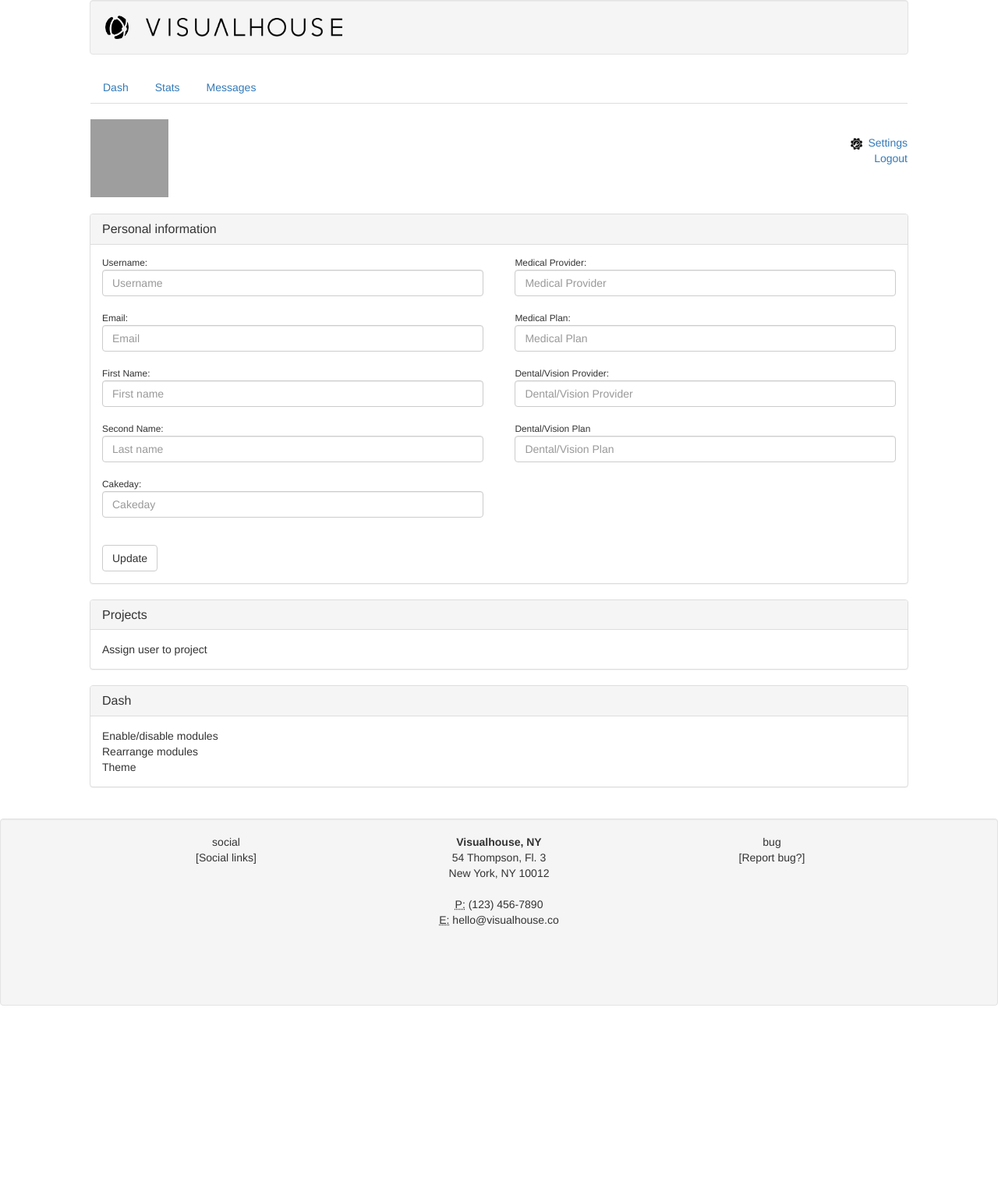
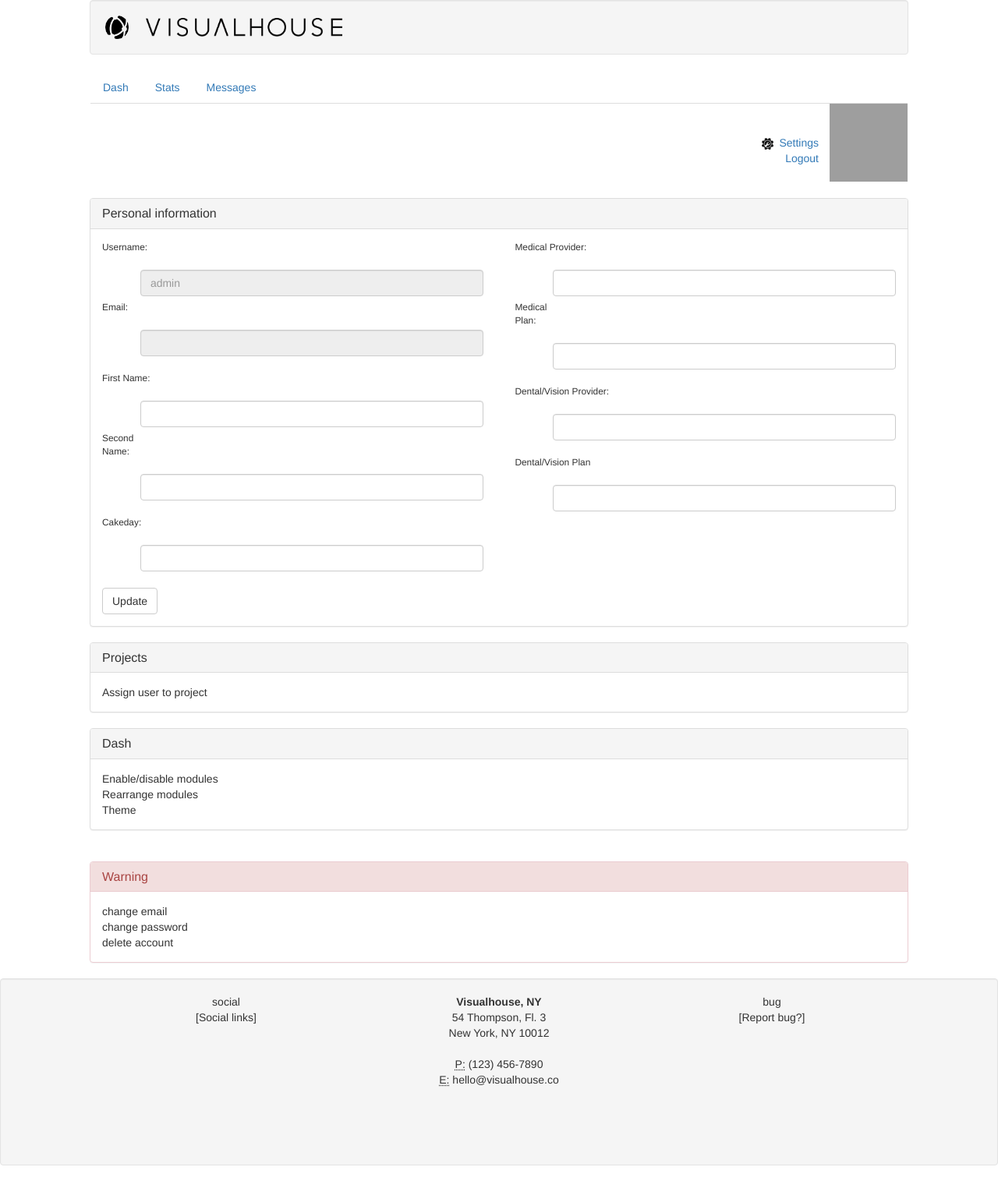
Before and after one commit to najar1412/dev-dash, a Django app: page /setting/ in a window 1280 px wide. Shown: the whole page at 78% size. Before the commit the page ends 1290 px from the top, so only its background shows below. Run offline with Django 3.2, Linux system fonts and the light colour scheme; a user stored in the database is signed in; parts of the project's set-up code (start-up, migrations or seed data) failed here and were passed over; some libraries are stand-ins or nearby versions; grey boxes are pictures that could not be loaded.

Commit message:
ux settings

```diff
--- a/vhn/login/templates/base.html
+++ b/vhn/login/templates/base.html
@@ -64,15 +64,12 @@
              if (lText == '+') { link.innerHTML = '−'; d.style.display = 'block'; }
              else { link.innerHTML = '+'; d.style.display = 'none'; } }
             </script>
-            <!-- flooble Expandable Content header end   -->
+    </head>
+    <body>
 
 
 
 
-
-
-    </head>
-    <body>
 
 
         <div class="blended_grid">
@@ -91,20 +88,19 @@
                             <li role="presentation"><a href="#">Messages</a></li>
                         </ul>
 
-                        <div class="loginleft">
-                          <br>
+                        <div align="center" style="float:right;">
+                          &emsp;<img src="{% static loggedin_user_info.12 %}"  width="100px" height="100px"/>
 
 
+                        </div>
+                        <div style='float:right; text-align:right;'>
 
-                            <img src="{% static loggedin_user_info.12 %}"  width="100px" height="100px"/>
-
-                        </div>
-                        <div class="loginright">
                             <b>{{ loggedin_user_info.1 }} {{ loggedin_user_info.2 }}</b><br>
                             {{ loggedin_user_info.11 }}<br>
                             <img src="{% static 'ico_setting.jpg' %}" width="15px" height="15px"/>&ensp;<a href="/setting/">Settings</a><br>
                             <a href="/logout/">Logout</a>
                         </div>
+
                     </div>
                 {% endif %}
             </div>
--- a/vhn/login/templates/home.html
+++ b/vhn/login/templates/home.html
@@ -12,7 +12,6 @@
     </div>
     <div class="panel-body">
         <div id="exp1468505665" style="padding: 3px;">
-
 
             {% for message in user_message.items %}
             <div>
--- a/vhn/login/templates/setting.html
+++ b/vhn/login/templates/setting.html
@@ -7,21 +7,34 @@
     <div class="panel-body">
 
         <div style="width:48%; float:left;">
-            <form action="/setting/" method="post">{% csrf_token %}
+            <form action="/update_user/" method="post">{% csrf_token %}
                 <div class="form-group">
                     <div>
-                        <small>Username:</small>
-                        <input class="form-control" id="id_username" maxlength="100" name="username" type="text" placeholder="Username" /><br>
-                        <small>Email:</small>
-                        <input class="form-control" id="id_email" maxlength="100" name="email" type="text" placeholder="Email" /><br>
+                        <small>Username:</small><br><br>
+
+                        <fieldset disabled>
+                          <div style="float:right; width:90%;">
+                          <input class="form-control" id="id_username" maxlength="100" name="username" type="text" placeholder="{{ request.user }}" /><br>
+                        </div><br><br>
+                          <small>Email:</small><br><br>
+                          <div style="float:right; width:90%;">
+                          <input class="form-control" id="id_email" maxlength="100" name="email" type="text" placeholder="{{ loggedin_user_info.11 }}" /><br>
+                        </div><br><br>
+                      </fieldset>
                     </div>
                     <div>
-                        <small>First Name:</small>
-                        <input class="form-control" id="id_first_name" maxlength="100" name="first_name" type="text" placeholder="First name" /><br>
-                        <small>Second Name:</small>
-                        <input class="form-control" id="id_last_name" maxlength="100" name="last_name" type="text" placeholder="Last name" /><br>
-                        <small>Cakeday:</small>
-                        <input class="form-control" id="datepicker_start" maxlength="100" name="dob" type="text" placeholder="Cakeday" /><br>
+                        <small>First Name:</small><br><br>
+                        <div style="float:right; width:90%;">
+                        <input class="form-control" id="id_first_name" maxlength="100" name="first_name" type="text" placeholder="{{ loggedin_user_info.1 }}" /><br>
+                        </div><br><br>
+                        <small>Second Name:</small><br><br>
+                        <div style="float:right; width:90%;">
+                        <input class="form-control" id="id_last_name" maxlength="100" name="last_name" type="text" placeholder="{{ loggedin_user_info.2 }}" /><br>
+                        </div><br><br>
+                        <small>Cakeday:</small><br><br>
+                        <div style="float:right; width:90%;">
+                        <input class="form-control" id="datepicker_start" maxlength="100" name="dob" type="text" placeholder="{{ loggedin_user_info.4 }}" /><br>
+                        </div><br><br>
                     </div>
                 </div>
                         <button type="submit" class="btn btn-default" value="Submit" />Update</button>
@@ -29,16 +42,24 @@
 
         <div style="width:48%; float:right;">
             <div>
-                <small>Medical Provider:</small>
-                <input class="form-control" id="id_med_provider" maxlength="100" name="med_provider" type="text" placeholder="Medical Provider" /><br>
-                <small>Medical Plan:</small>
-                <input class="form-control" id="id_med_plan" maxlength="100" name="med_plan" type="text" placeholder="Medical Plan" /><br>
+                <small>Medical Provider:</small><br><br>
+                <div style="float:right; width:90%;">
+                <input class="form-control" id="id_med_provider" maxlength="100" name="med_provider" type="text" placeholder="{{ loggedin_user_info.6 }}" /><br>
+                </div><br><br>
+                <small>Medical Plan:</small><br><br>
+                <div style="float:right; width:90%;">
+                <input class="form-control" id="id_med_plan" maxlength="100" name="med_plan" type="text" placeholder="{{ loggedin_user_info.7 }}" /><br>
+                </div><br><br>
             </div>
             <div>
-                <small>Dental/Vision Provider:</small>
-                <input class="form-control" id="id_dent_provider" maxlength="100" name="dent_provider" type="text" placeholder="Dental/Vision Provider" /><br>
-                <small>Dental/Vision Plan</small>
-                <input class="form-control" id="id_dent_plan" maxlength="100" name="dent_plan" type="text" placeholder="Dental/Vision Plan" /><br>
+                <small>Dental/Vision Provider:</small><br><br>
+                <div style="float:right; width:90%;">
+                <input class="form-control" id="id_dent_provider" maxlength="100" name="dent_provider" type="text" placeholder="{{ loggedin_user_info.8 }}" /><br>
+                </div><br><br>
+                <small>Dental/Vision Plan</small><br><br>
+                <div style="float:right; width:90%;">
+                <input class="form-control" id="id_dent_plan" maxlength="100" name="dent_plan" type="text" placeholder="{{ loggedin_user_info.9 }}" /><br>
+                </div><br><br>
             </div>
             </form>
         </div>
@@ -65,14 +86,15 @@
     </div>
 </div>
 <br>
+
+<div class="panel panel-danger">
+    <div class="panel-heading">
+        <h3 class="panel-title">Warning</h3>
+    </div>
+    <div class="panel-body">
+        change email<br>
+        change password<br>
+        delete account<br>
+    </div>
+</div>
 {% endblock %}
-
-
-
-
-
-
-
-# Project
-curr_project = StringField(max_length=50)
-pre_project = StringField(max_length=50)
--- a/vhn/login/views.py
+++ b/vhn/login/views.py
@@ -79,6 +79,7 @@
                 user.dent_plan,
                 user.curr_project,
                 user.email,
+                user.user_image,
                 ]
 
     return  render(request, 'stat.html', {
@@ -106,6 +107,7 @@
                 user.dent_plan,
                 user.curr_project,
                 user.email,
+                user.user_image,
                 ]
 
     return  render(request, 'setting.html', {
@@ -258,6 +260,34 @@
     return render(request, 'name.html', {'form': form})
 
 
+def update_user(request):
+
+    print(request.user)
+    Personal.objects(username=str(request.user)).update(
+        **{'first_name': 'Rory'
+        })
+
+    # user information
+    loggedin_user_info = {}
+    for user in Personal.objects:
+        if str(request.user) == user.username:
+            loggedin_user_info = [
+                user.id,
+                user.first_name,
+                user.last_name,
+                user.role,
+                user.dob,
+                user.hols,
+                user.med_provider,
+                user.med_plan,
+                user.dent_provider,
+                user.dent_plan,
+                user.curr_project,
+                user.email,
+                user.user_image,
+                ]
+
+    return HttpResponseRedirect('/thank/')
 
 
 def comment(request):
@@ -293,6 +323,7 @@
 
     return render(request, 'name.html', {'form': form})
 
+
 def del_note(request):
 
 
--- a/vhn/vhn/urls.py
+++ b/vhn/vhn/urls.py
@@ -33,5 +33,8 @@
     url(r'^project/$', project),
     url(r'^del_note/$', del_note),
     url(r'^setting/$', setting),
+    url(r'^update_user/$', update_user),
+    url(r'^thank/$', setting),
+
 
 )
```
Also changed, not shown: vhn/login/static/user_.jpg, vhn/loginapp.sqlite.
